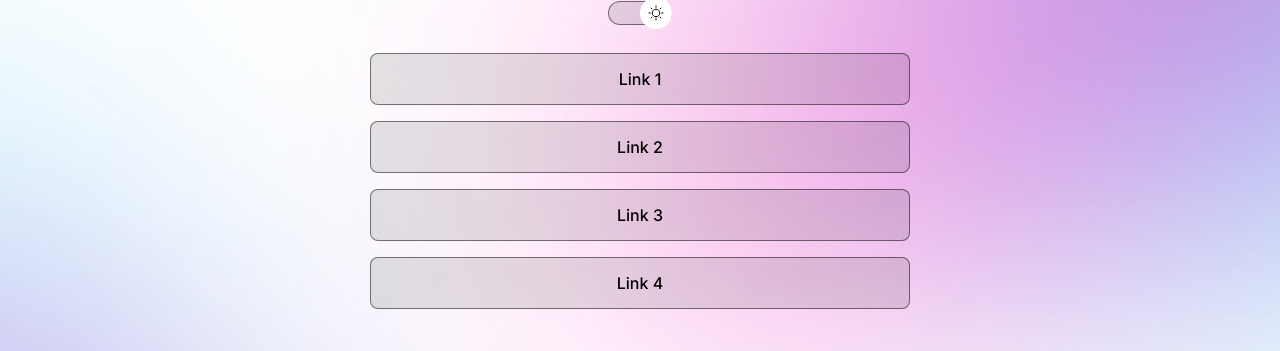
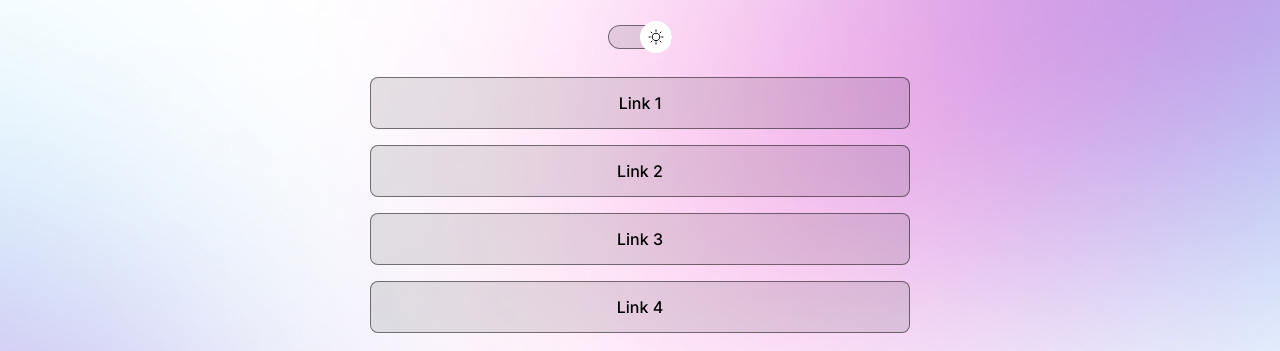
Before and after one commit to HenriqueSC23/dev-links, a plain HTML site: page index.html in a window 1280 px wide. Shown: the part 195-546 px from the top of the page. Drawn offline with Linux system fonts and the light colour scheme.

Commit message:
adjust height

```diff
--- a/style.css
+++ b/style.css
@@ -37,9 +37,9 @@ body * {
 #container {
     width: 100%;
     max-width: 588px;
-    height: 712px;
+    height: 100vh;
     margin: auto;
-    padding: 0 24px;
+    padding: 24px;
 }
 
 #profile {
```
